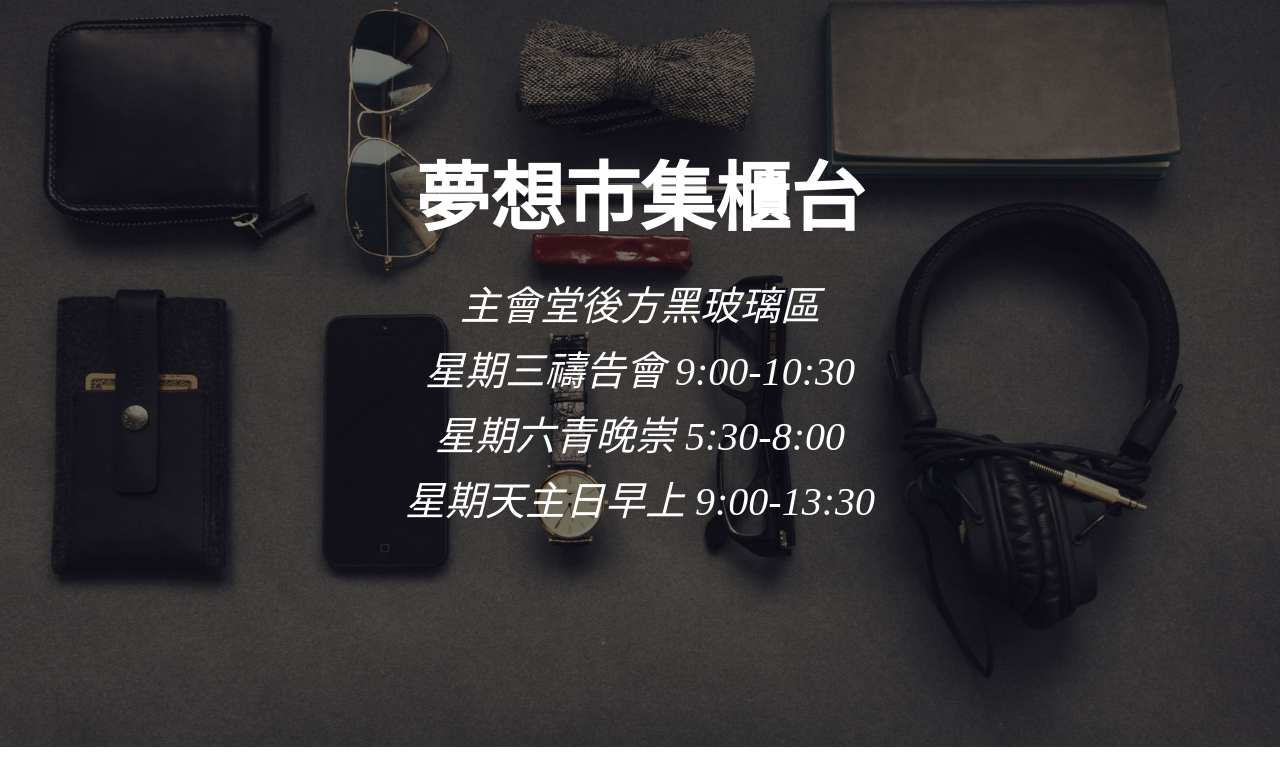
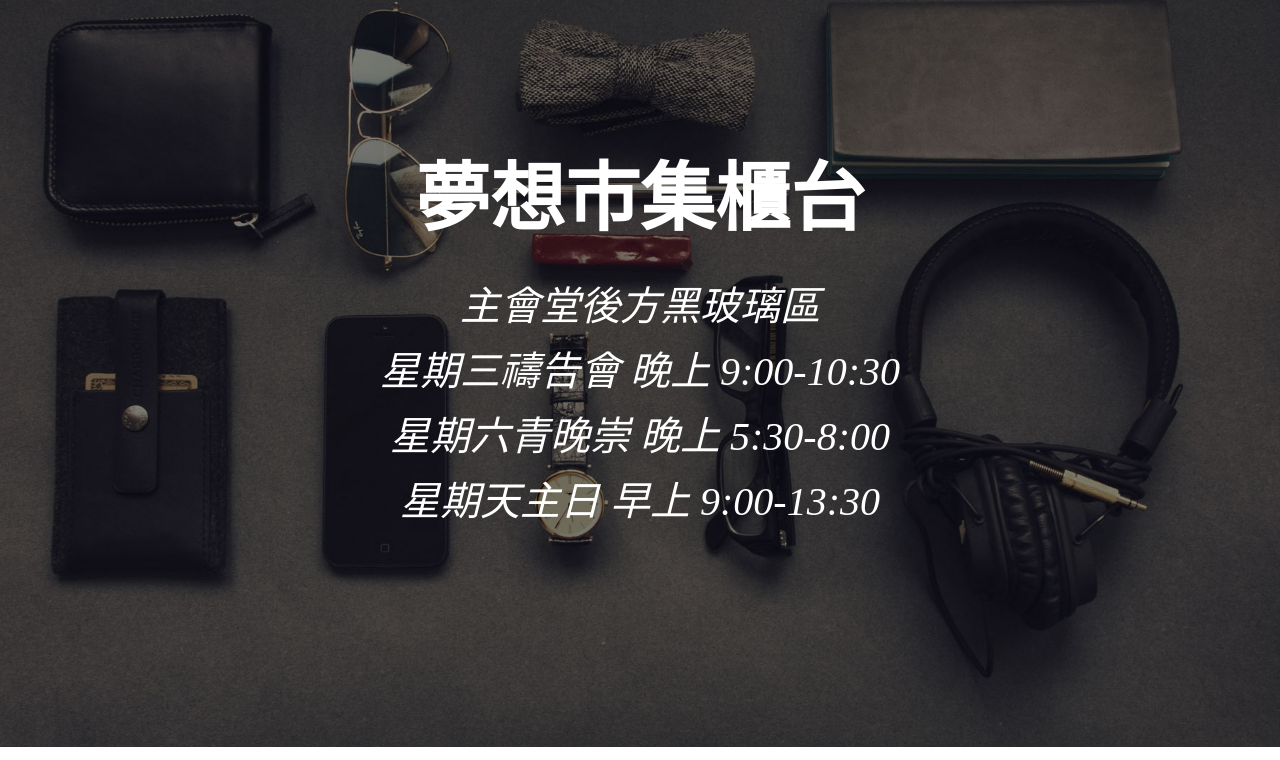
Before and after one commit to sallymah/CLCDreamGarden, a website with bundled scripts: page index.html in a window 1280 px wide. Shown: the part 2551-3311 px from the top of the page. Built offline with nearby package versions, Linux system fonts and the light colour scheme; a web font is replaced by a local one.

```diff
--- a/index.html
+++ b/index.html
@@ -203,9 +203,9 @@
         <div class="intro-text">
             <div class="intro-heading text-uppercase" style="font-family:微軟正黑體;">夢想市集櫃台</div>
             <div class="intro-lead-in" style="font-family:微軟正黑體;">主會堂後方黑玻璃區</div>
-            <div class="intro-lead-in" style="font-family:微軟正黑體;">星期三禱告會    9:00-10:30</div>
-            <div class="intro-lead-in" style="font-family:微軟正黑體;">星期六青晚崇    5:30-8:00</div>
-            <div class="intro-lead-in" style="font-family:微軟正黑體;">星期天主日早上  9:00-13:30</div>
+            <div class="intro-lead-in" style="font-family:微軟正黑體;">星期三禱告會 晚上  9:00-10:30</div>
+            <div class="intro-lead-in" style="font-family:微軟正黑體;">星期六青晚崇 晚上  5:30-8:00</div>
+            <div class="intro-lead-in" style="font-family:微軟正黑體;">星期天主日   早上  9:00-13:30</div>
         </div>
     </div>
 </header>
```
